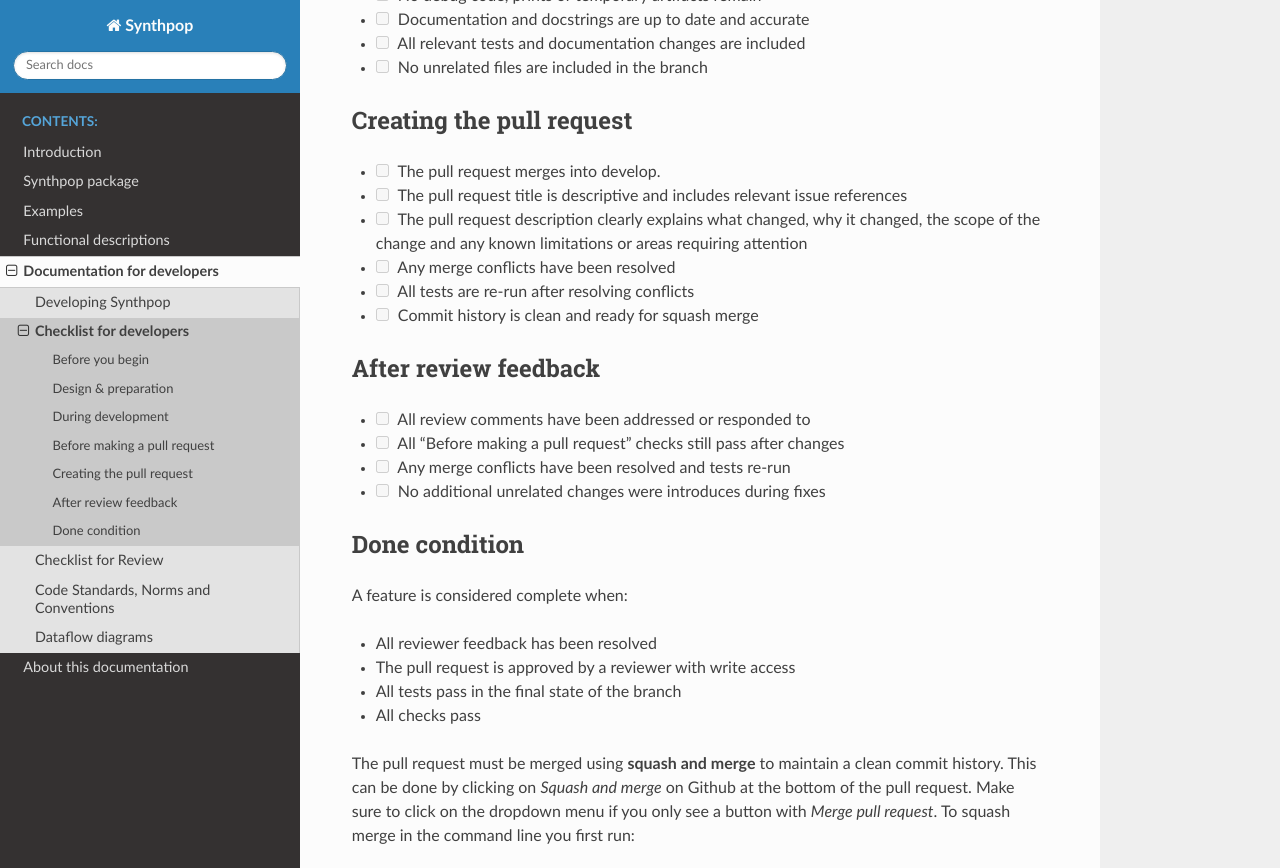
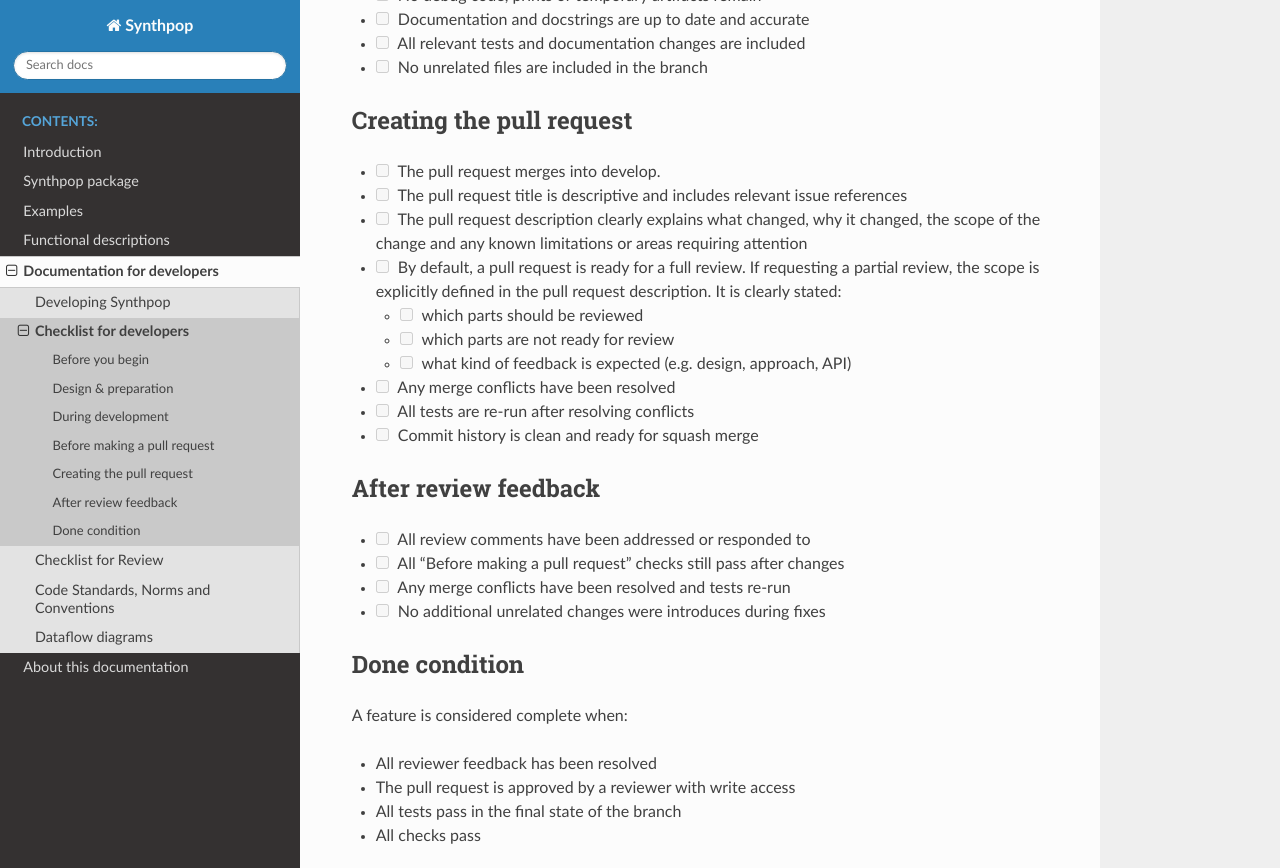
Before and after one commit to duonl/synthpop-py, a Sphinx documentation site: the page built from docs/source/developer/checklist_for_developer.md, in a window 1280 px wide and 900 px high, scrolled down 1553 px, cut to the strip 0-868 px from the top of the window. Built offline with Sphinx 7.4.7 and the Read the Docs theme 3.1.0, drawn with Linux system fonts in a browser that asks for light colours.

Commit message:
Update checklist_for_developer.md

```diff
--- a/docs/source/developer/checklist_for_developer.md
+++ b/docs/source/developer/checklist_for_developer.md
@@ -49,6 +49,10 @@ Use this checklist as a practical working guide during development. It is not me
 - [ ] The pull request merges into develop.
 - [ ] The pull request title is descriptive and includes relevant issue references
 - [ ] The pull request description clearly explains what changed, why it changed, the scope of the change and any known limitations or areas requiring attention
+- [ ] By default, a pull request is ready for a full review. If requesting a partial review, the scope is explicitly defined in the pull request description. It is clearly stated:
+  - [ ] which parts should be reviewed
+  - [ ] which parts are not ready for review
+  - [ ] what kind of feedback is expected (e.g. design, approach, API)
 - [ ] Any merge conflicts have been resolved
 - [ ] All tests are re-run after resolving conflicts
 - [ ] Commit history is clean and ready for squash merge
```
